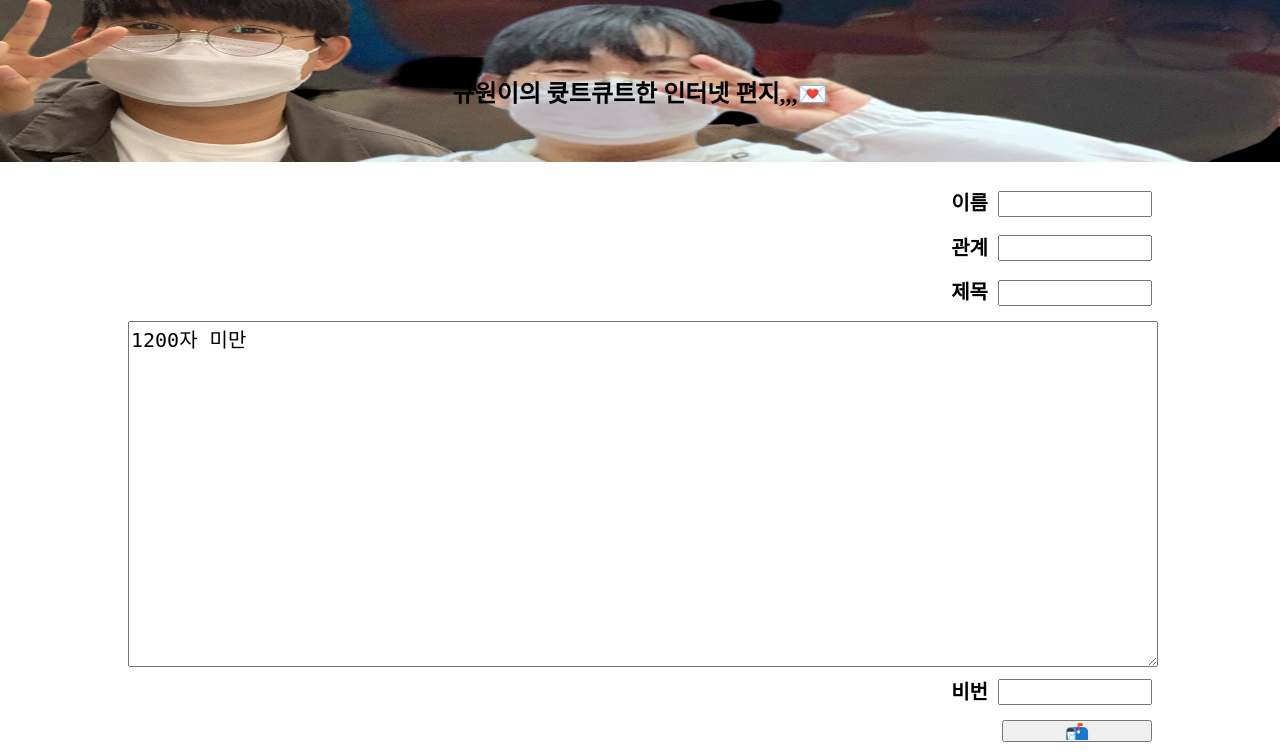
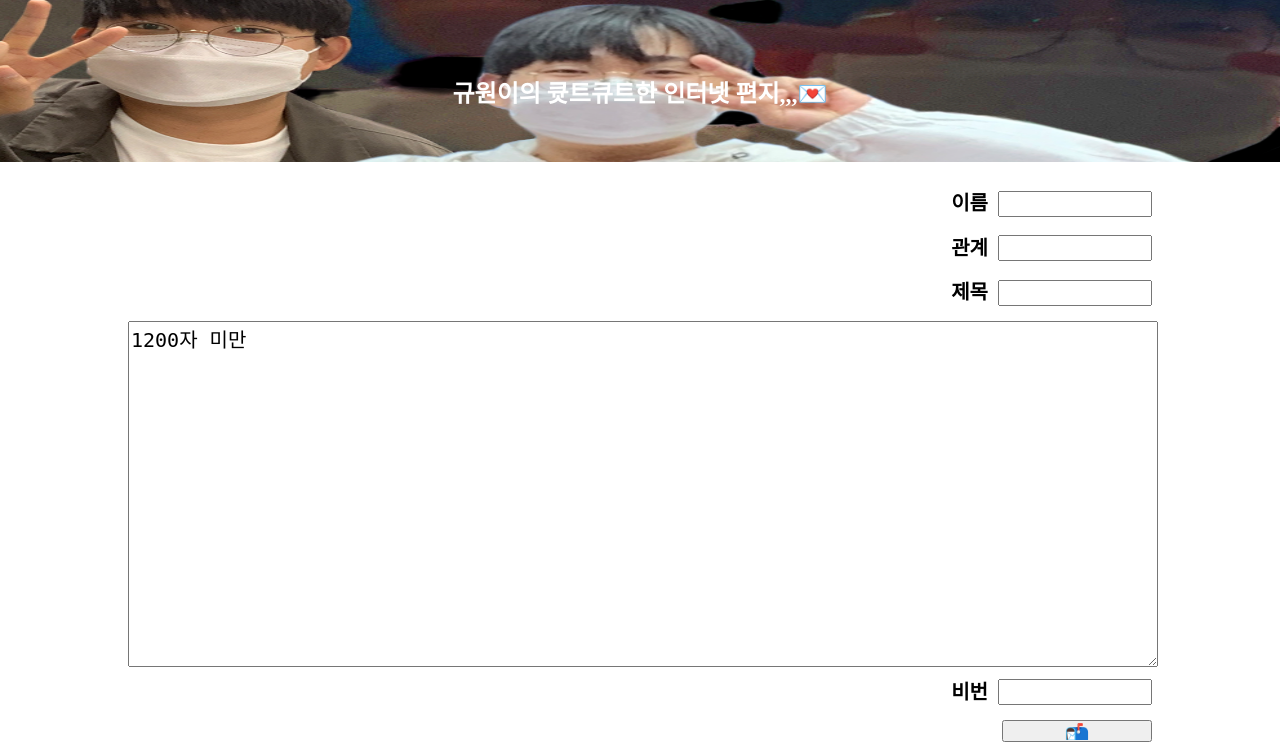
Before and after one commit to yymin1022/ROKAF_InternetLetter, a Flask app: page / in a window 1280 px wide. Shown: the top 755 px of the page. Run offline with Flask 2, Linux system fonts and the light colour scheme.

Commit message:
Update Text Color

```diff
--- a/templates/main.html
+++ b/templates/main.html
@@ -8,7 +8,7 @@
   </head>
   <body>
     <div class='title'>
-      <h2>규원이의 큣트큐트한 인터넷 편지,,,💌</h2>
+      <h2 style="color: white;">규원이의 큣트큐트한 인터넷 편지,,,💌</h2>
     </div>
     <div>
       <form class='mail-container' action = "/" method = "POST">
```
